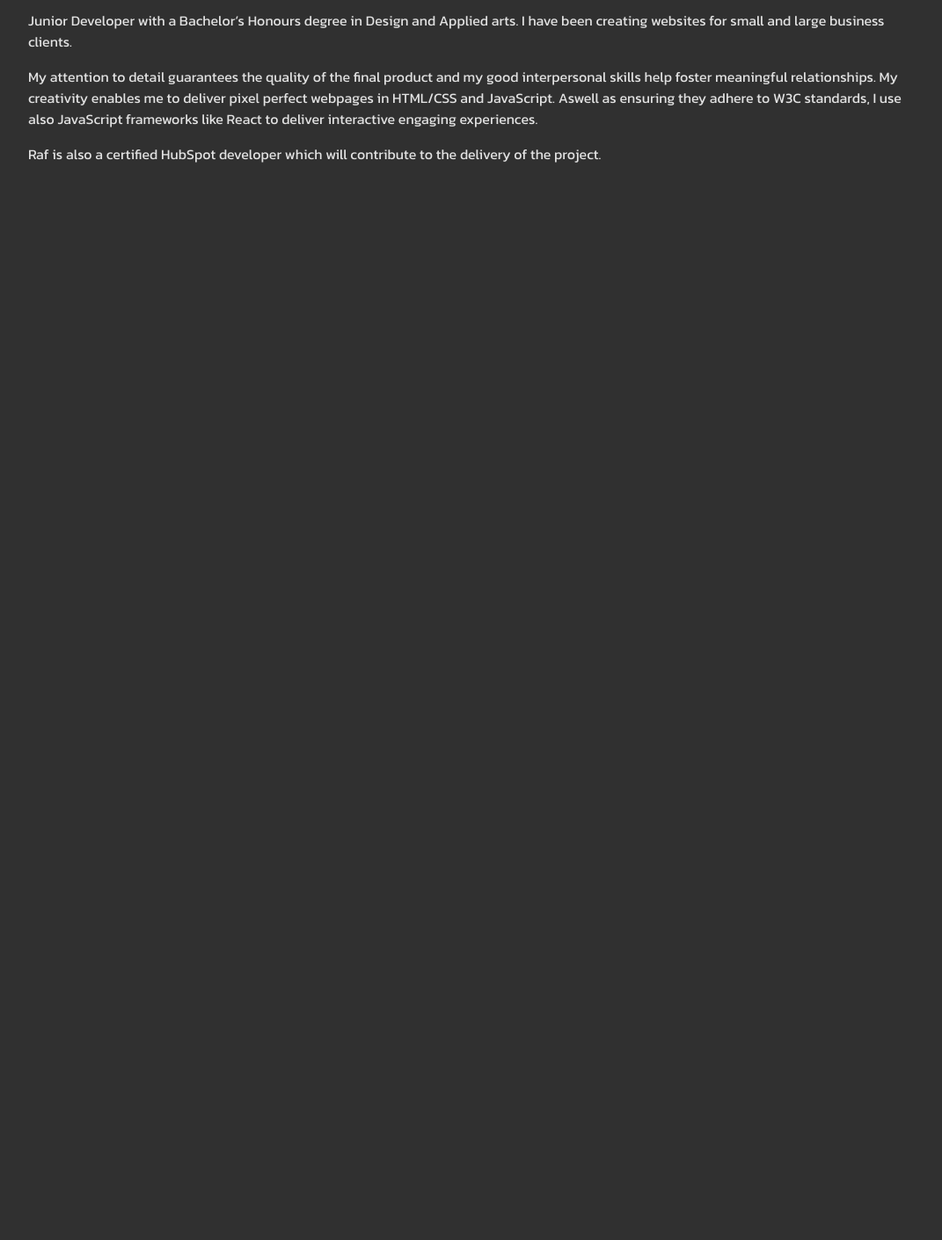
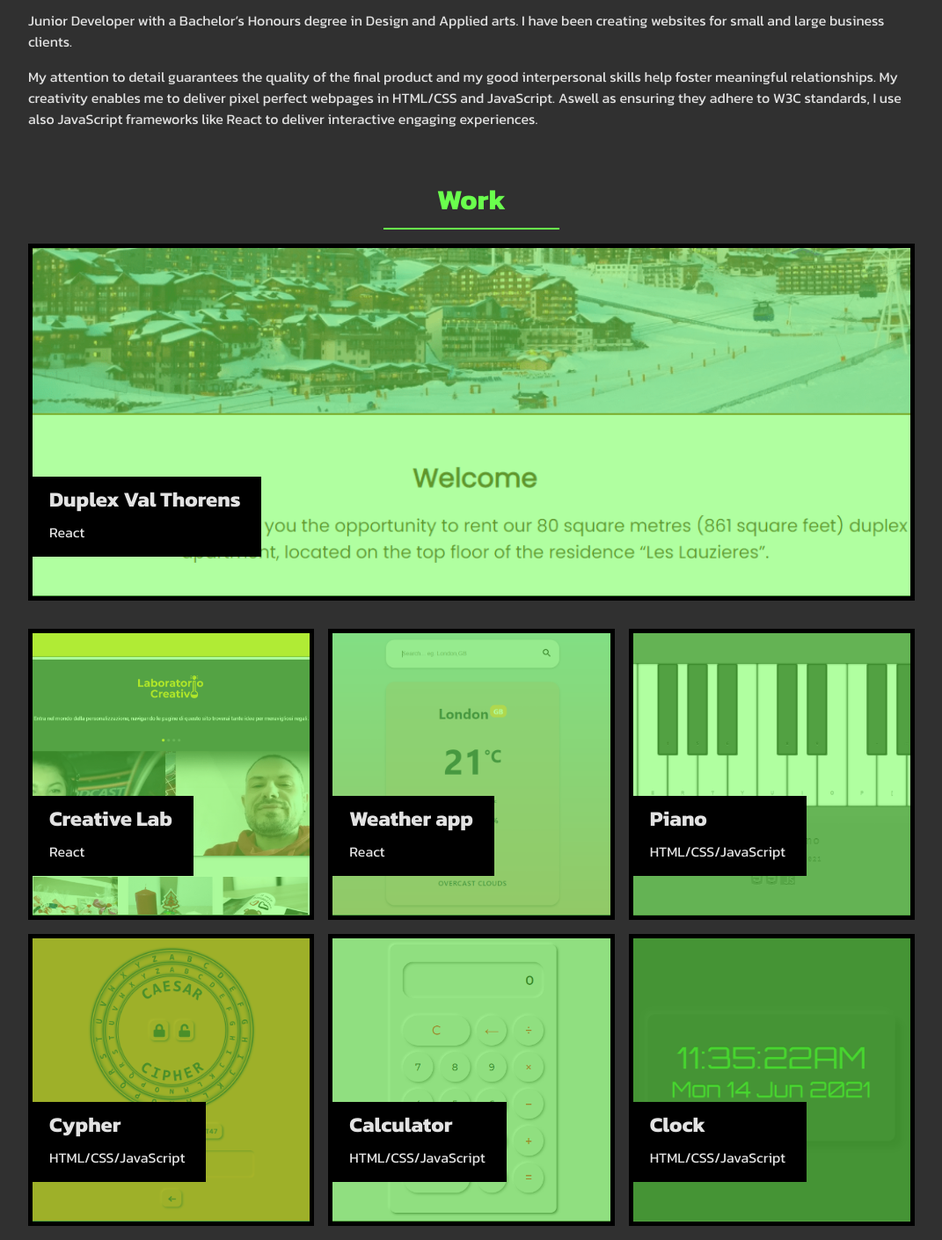
Before and after one commit to RafDiMartino/module-2-challenge, a plain HTML site: page index.html in a window 1280 px wide. Shown: the part 599-2009 px from the top of the page at 88% size, without its empty margins (104-1175 px from the left). Before the commit the page ends 800 px from the top, so only its background shows below. Drawn offline with Linux system fonts and the light colour scheme.

Commit message:
Added work section

```diff
--- a/assets/css/styles.css
+++ b/assets/css/styles.css
@@ -2,8 +2,8 @@
     --max-width: 1024px;
     --color-primary: #6aff4d;
     --color-secondary: #303030;
-    --color-black: rgb(45, 45, 45);
     --color-white: rgb(226, 226, 226);
+    --color-black-darker: rgb(0, 0, 0);
 }
 
 * {
@@ -11,6 +11,10 @@
     margin: 0;
     box-sizing: border-box;
     font-family: 'Kanit', sans-serif;
+}
+
+html {
+	scroll-behavior: smooth;
 }
 
 body {
@@ -63,14 +67,13 @@ nav li{
     font-size: 14px;
 }
 
-li:first-child{
+nav li:first-child{
     padding: 0;
 }
 
 nav li a {
     text-decoration: none;
     color: var(--color-white);
-    /* border-bottom: 2px solid var(--color-primary); */
 }
 
 nav li a:hover {
@@ -104,7 +107,7 @@ nav li a:hover {
     padding: 0 .5rem;
 }
 
-.about-container {
+.container {
     display: flex;
     flex-direction: column;
     justify-content: center;
@@ -114,19 +117,86 @@ nav li a:hover {
 
 }
 
-.about-container h3 {
+.about-wrapper,
+.work-wrapper {
+    max-width: var(--max-width);
+}
+
+.about-wrapper h3,
+.work-wrapper h3 {
     text-align: center;
     padding: 3rem 0 .5rem 0;
     font-size: 2rem;
     color: var(--color-primary);
 }
 
-.about-container p {
+.about-wrapper p,
+.work-wrapper p {
     padding: .5rem;
 }
 
-.about-wrapper {
+.main-project {
+    position: relative;
+    margin: 1rem .5rem;
+}
+
+.main-project img {
+    width: var(--max-width);
+    max-width: 100%;
+    height: 400px;
+    object-fit: cover;
+}
+
+.overlay {
+    position: absolute;
+    background-color: #6bff4d88;
+    z-index: 2;
+    width: var(--max-width);
+    max-width: 100%;
+    height: 100%;
+    transition: all .3s ease-in-out;
+    border: 5px solid var(--color-black-darker);
+}
+
+a:hover .overlay{
+    background-color: #6bff4d00;
+}
+
+.projects-grid {
+    width: 100%;
     max-width: var(--max-width);
+    display: grid;
+    grid-template-columns: 1fr;
+    gap: 1rem;
+    padding: 1rem .5rem;
+}
+
+.project {
+    position: relative;
+}
+
+.project img{
+    width: 100%;
+}
+
+.project-title {
+    position: absolute;
+    bottom: 50px;
+    background-color: var(--color-black-darker);
+    padding: .5rem 1rem;
+    z-index: 3;
+    color: var(--color-white);
+}
+
+.project-title h4 {
+    font-size: 1.5rem;
+    padding: 0 .5rem;
+}
+
+@media only screen and (min-width: 500px) {
+    .projects-grid {
+        grid-template-columns: 1fr 1fr;
+    }
 }
 
 @media only screen and (min-width: 769px) {
@@ -162,4 +232,9 @@ nav li a:hover {
     .hero-section p {
         font-size: 1.2rem;
     }
+
+    .projects-grid {
+        grid-template-columns: 1fr 1fr 1fr;
+    }
+
 }
--- a/index.html
+++ b/index.html
@@ -19,8 +19,8 @@
             <nav>
                 <ul>
                     <li><a href="#about-me">About me</a></li>
-                    <li><a href="#">Work</a></li>
-                    <li><a href="#">Contact me</a></li>
+                    <li><a href="#work">Work</a></li>
+                    <li><a href="#contact-me">Contact me</a></li>
                     <li><a href="#">Resume</a></li>
                 </ul>
             </nav>
@@ -32,7 +32,7 @@
         <p>I am a Frontend Developer with an Art & Design background.</p>
     </section>
     <main>
-        <section id="about-me" class="about-container">
+        <section id="about-me" class="container">
             <div class="about-wrapper">
                 <h3>About me</h3>
                 <hr>
@@ -45,9 +45,84 @@
                     My creativity enables me to deliver pixel perfect webpages in HTML/CSS and JavaScript.
                     Aswell as ensuring they adhere to W3C standards, I use also JavaScript frameworks like React to deliver interactive engaging experiences.
                 </p>
-                <p>
-                    Raf is also a certified HubSpot developer which will contribute to the delivery of the project.
-                </p>
+            </div>
+        </section>
+        <section id="work" class="container">
+            <div class="work-wrapper">
+                <h3>Work</h3>
+                <hr>
+                <div class="main-project">
+                    <a href="https://www.duplexvalthorens.com/" target="_blank">
+                        <div class="overlay"></div>
+                        <img src="./assets/images/duplex-project.png" alt="Duplex website screenshot">
+                        <div class="project-title">
+                            <h4>Duplex Val Thorens</h4>
+                            <p>React</p>
+                        </div>
+                    </a>
+                </div>
+                <div class="projects-grid">
+                    <div class="project">
+                        <a href="https://laboratoriocreativo.net/#/" target="_blank">
+                            <div class="overlay"></div>
+                            <img src="./assets/images/creative-lab-project.png" alt="Creative Lab website screenshot">
+                            <div class="project-title">
+                                <h4>Creative Lab</h4>
+                                <p>React</p>
+                            </div>
+                        </a>
+                    </div>
+                    <div class="project">
+                        <a href="https://rafdimartino.github.io/Weather-App/" target="_blank">
+                            <div class="overlay"></div>
+                            <img src="./assets/images/weather-app-project.png" alt="Wheater app screenshot">
+                            <div class="project-title">
+                                <h4>Weather app</h4>
+                                <p>React</p>
+                            </div>
+                        </a>
+                    </div>
+                    <div class="project">
+                        <a href="https://rafdimartino.github.io/Virtual%20Piano-/Virtual%20Piano.html" target="_blank">
+                            <div class="overlay"></div>
+                            <img src="./assets/images/piano-project.png" alt="Piano app screenshot">
+                            <div class="project-title">
+                                <h4>Piano</h4>
+                                <p>HTML/CSS/JavaScript</p>
+                            </div>
+                        </a>
+                    </div>
+                    <div class="project">
+                        <a href="https://rafdimartino.github.io/Caesar-Cipher/index.html" target="_blank">
+                            <div class="overlay"></div>
+                            <img src="./assets/images/cipher-project.png" alt="Cypher app screenshot">
+                            <div class="project-title">
+                                <h4>Cypher</h4>
+                                <p>HTML/CSS/JavaScript</p>
+                            </div>
+                        </a>
+                    </div>
+                    <div class="project">
+                        <a href="https://rafdimartino.github.io/Calculator/index.html" target="_blank">
+                            <div class="overlay"></div>
+                            <img src="./assets/images/calculator-project.png" alt="Calculator app screenshot">
+                            <div class="project-title">
+                                <h4>Calculator</h4>
+                                <p>HTML/CSS/JavaScript</p>
+                            </div>
+                        </a>
+                    </div>
+                    <div class="project">
+                        <a href="https://rafdimartino.github.io/DigitalClock/index.html" target="_blank">
+                            <div class="overlay"></div>
+                            <img src="./assets/images/clock-project.png" alt="Clock app screenshot">
+                            <div class="project-title">
+                                <h4>Clock</h4>
+                                <p>HTML/CSS/JavaScript</p>
+                            </div>
+                        </a>
+                    </div>
+                </div>
             </div>
         </section>
     </main>
```
Also changed, not shown: assets/images/calculator-project.png (added), assets/images/cipher-project.png (added), assets/images/clock-project.png (added), assets/images/creative-lab-project.png (added), assets/images/duplex-project.png (added), assets/images/piano-project.png (added), assets/images/weather-app-project.png (added).
